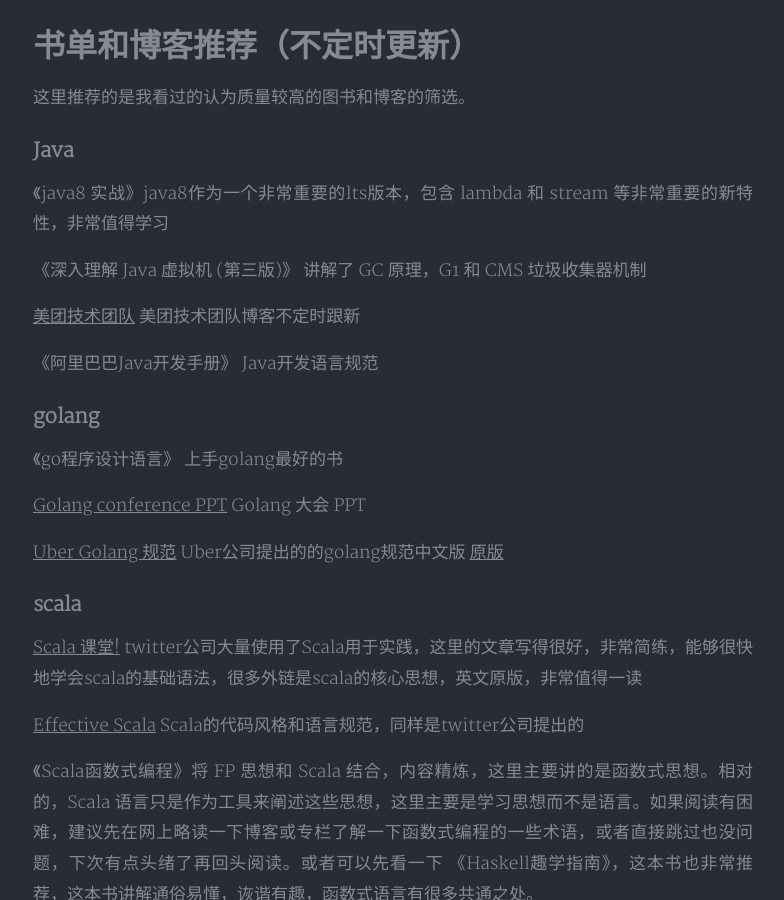
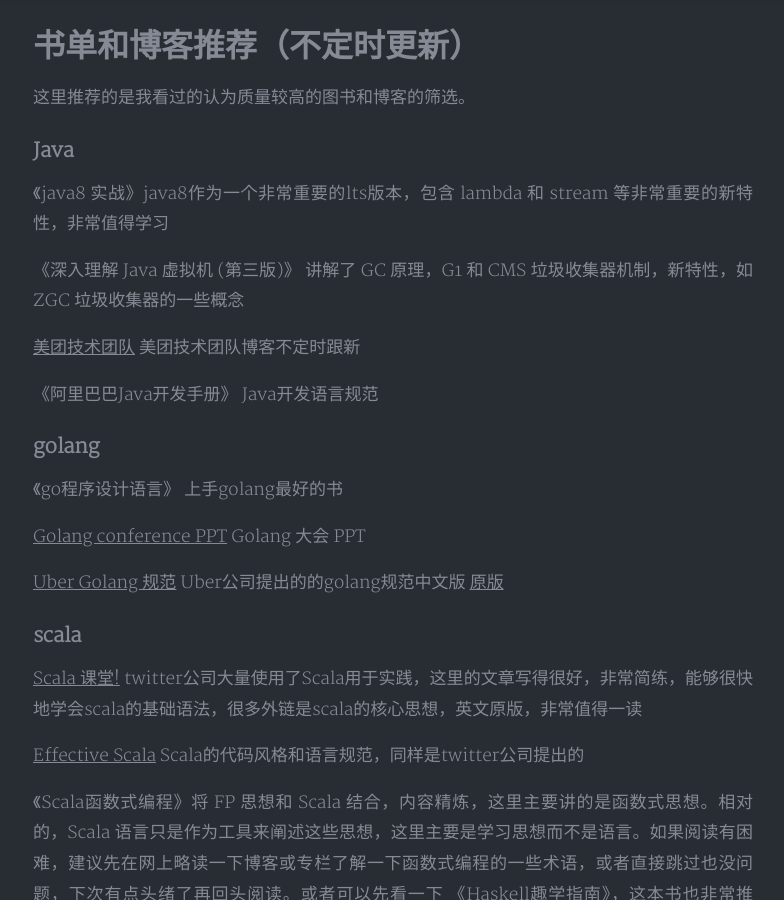
Before and after one commit to ica10888/ica10888.github.io, a Jekyll site: the page built from _posts/2019-07-06-书单和博客推荐.md, in a window 1280 px wide and 900 px high, scrolled down 611 px. Shown: the whole window, without its empty margins (247-1031 px from the left). Built offline with Jekyll 4.4.1, drawn with Linux system fonts in a browser that asks for light colours; nearby versions of some CDN libraries; a style sheet for code colours, icons or effects is not loaded.

Commit message:
Update 2019-07-06-书单和博客推荐.md

```diff
--- a/_posts/2019-07-06-书单和博客推荐.md
+++ b/_posts/2019-07-06-书单和博客推荐.md
@@ -19,7 +19,7 @@
 
 《java8 实战》java8作为一个非常重要的lts版本，包含 lambda 和 stream 等非常重要的新特性，非常值得学习
 
-《深入理解 Java 虚拟机 (第三版)》 讲解了 GC 原理，G1 和 CMS 垃圾收集器机制
+《深入理解 Java 虚拟机 (第三版)》 讲解了 GC 原理，G1 和 CMS 垃圾收集器机制，新特性，如 ZGC 垃圾收集器的一些概念
 
 [美团技术团队](https://tech.meituan.com/)  美团技术团队博客不定时跟新
 
```
